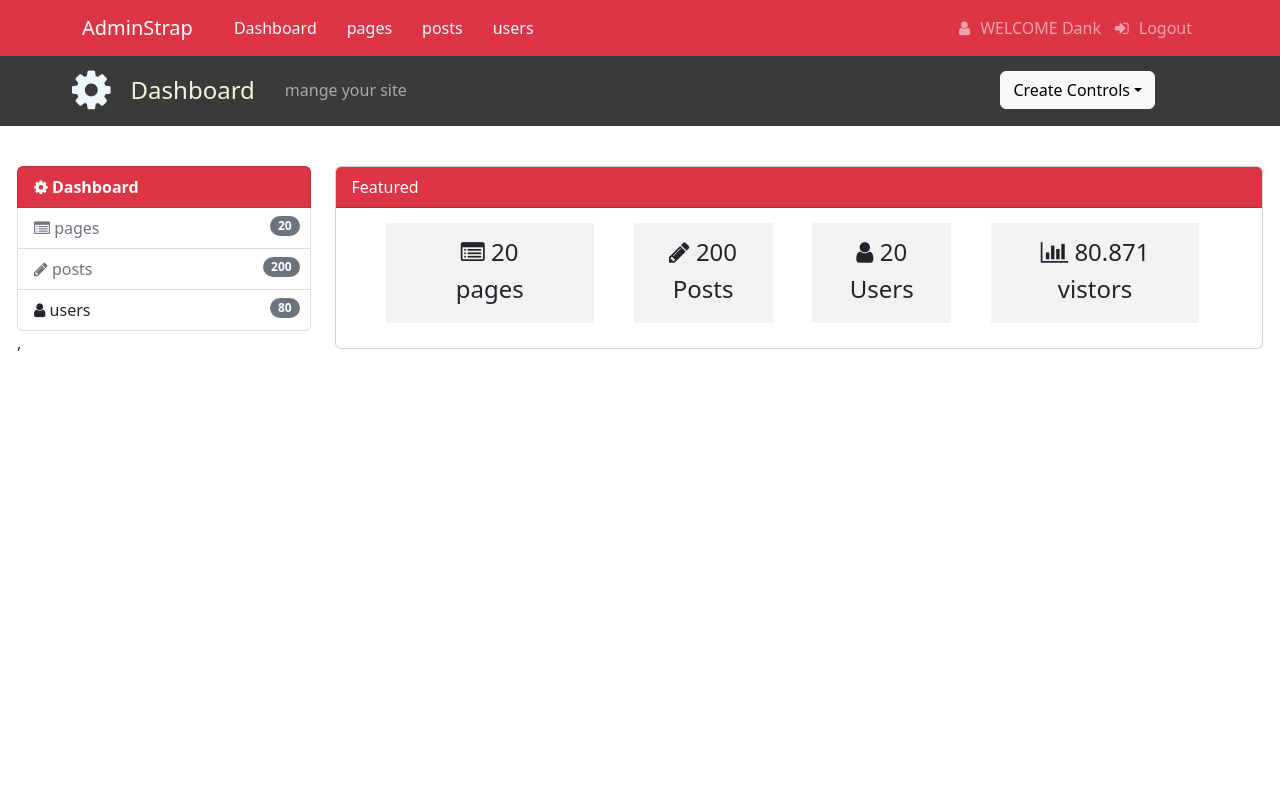
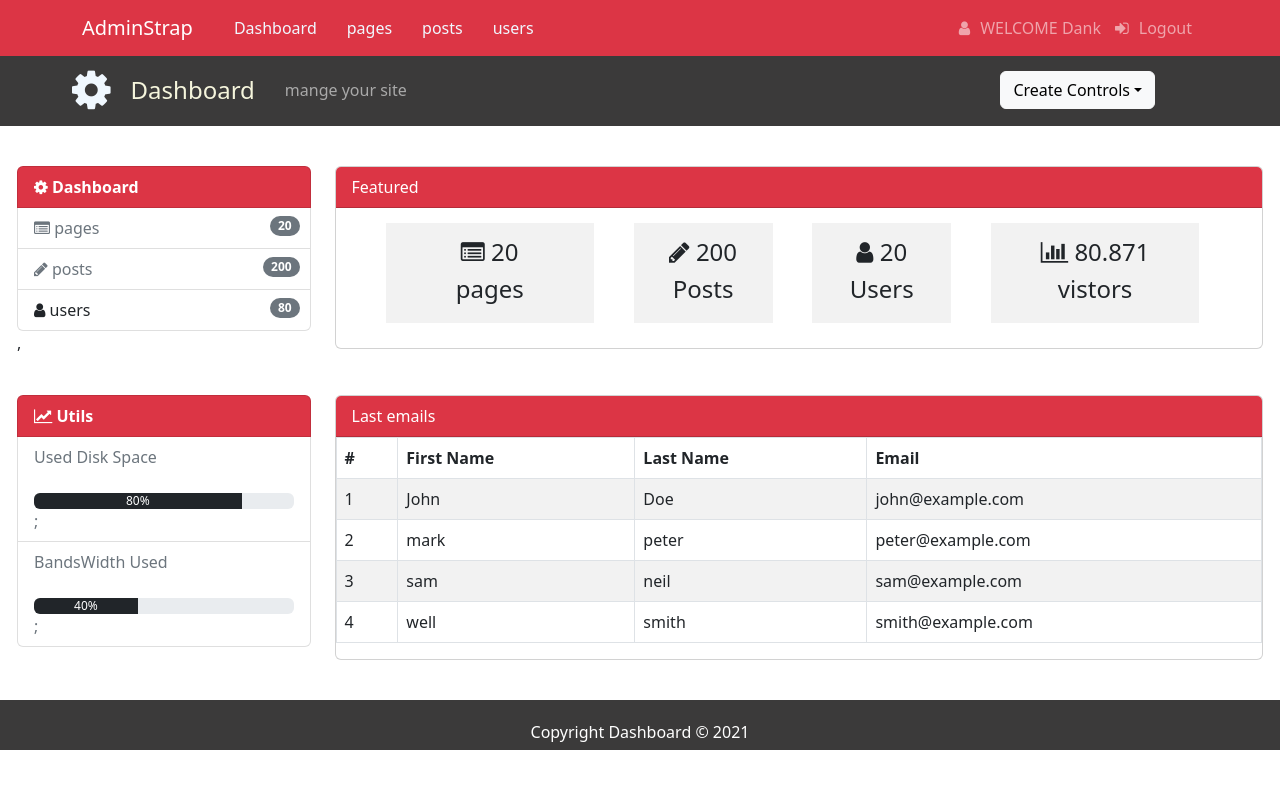
Before and after one commit to magdymaher129/react-admin-dashboard, a React (Create React App) app: page / in a window 1280 px wide. Shown: the top 800 px of the page. Built offline with nearby package versions, Linux system fonts and the light colour scheme.

Commit message:
return home page

```diff
--- a/src/pages/home.js
+++ b/src/pages/home.js
@@ -13,13 +13,7 @@ const Home = () => {
       <header className='App-header'>
         <Navbars />
 
-        <div
-          className='row'
-          style={{
-            margin: "40px 5px  5px 5px",
-            minHeight: "calc(100vh - 50px)",
-          }}
-        >
+        <div className='row' style={{ margin: "40px 5px  5px 5px" }}>
           <div className='col-md-3'>
             <Side />
           </div>
```
